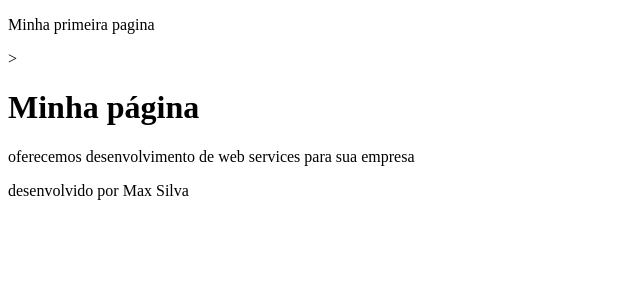
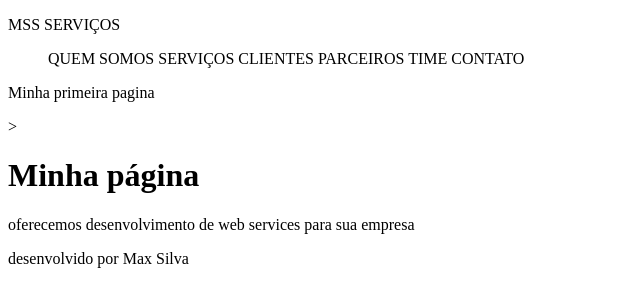
Before and after one commit to maxssilva/aula_html5_css3, a plain HTML site: page index.html in a window 1280 px wide. Shown: the whole page, without its empty margins (0-640 px from the left). Drawn offline with Linux system fonts and the light colour scheme.

Commit message:
inserindo lista na web page

```diff
--- a/index.html
+++ b/index.html
@@ -1,12 +1,25 @@
 <!DOCTYPE html>
-<html lang="pt-br">
+<html lang="pt-br"> <!-- a tag lang diz em qual
+                        linguagem é o site-->
     <head>
-        <meta charset="utf-8">
+        <meta charset="utf-8"><!--charset="utf-8" deixa possível
+                                 a inserção de caracteres do tipo acento, como no pt-br-->
         <title> MSS Services</title>
 
     </head>
 
     <body>
+        <nav>
+            <P>MSS SERVIÇOS</P>
+            <ul>
+                <l1>QUEM SOMOS</l1>
+                <l1>SERVIÇOS</l1>
+                <l1>CLIENTES</l1>
+                <l1>PARCEIROS</l1>
+                <l1>TIME</l1>
+                <L1>CONTATO</L1>
+            </ul>
+        </nav>
         <p>Minha primeira pagina</p>>
 
         <header>
```
